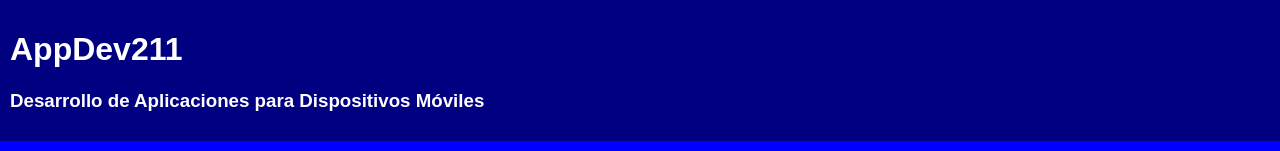
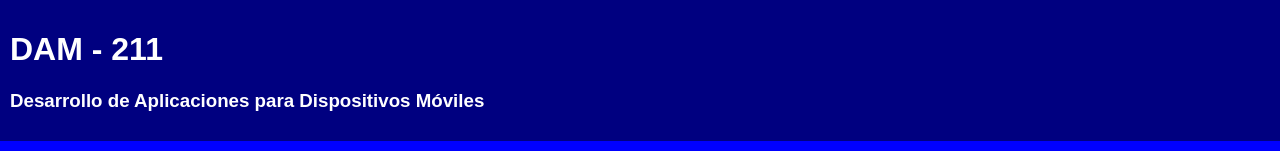
Before and after one commit to dam-211/dam-211.github.io, a plain HTML site: page index.html in a window 1280 px wide. Shown: the top 151 px of the page. Drawn offline with Linux system fonts and the light colour scheme.

Commit message:
Update index.html
dam-211.github.io

```diff
--- a/index.html
+++ b/index.html
@@ -8,7 +8,7 @@
 </head>
 <body>
     <header>
-        <h1>AppDev211</h1>
+        <h1>DAM - 211</h1>
         <h3>Desarrollo de Aplicaciones para Dispositivos Móviles</h3>
     </header>
 
```
